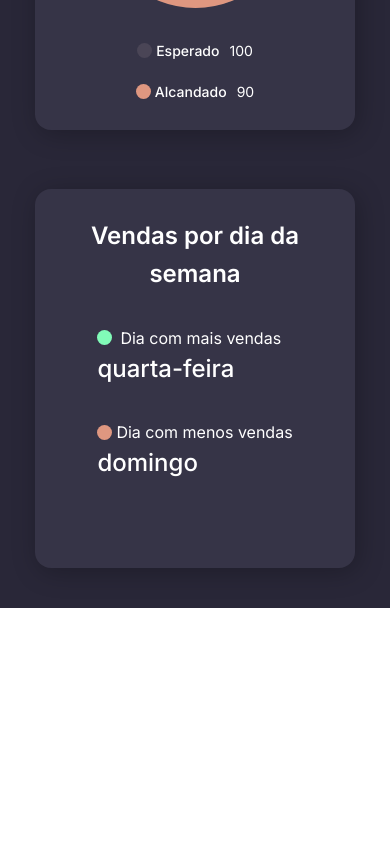
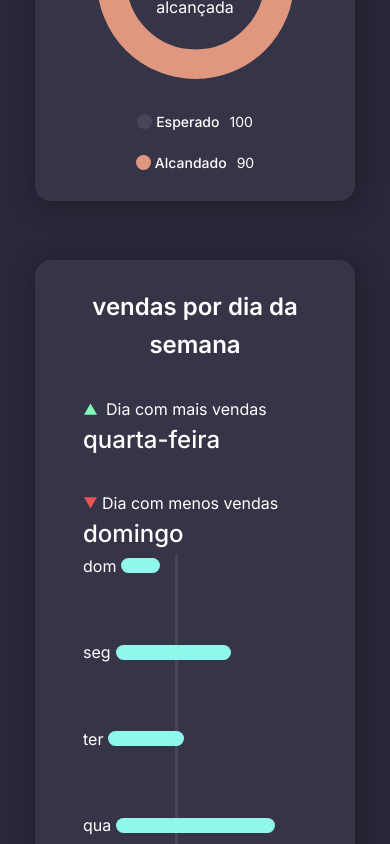
Before and after one commit to MicaelaPinheiroDS/dashboard-bora-codar, a React (Vite) app: page / in a window 390 px wide. Shown: the part 1156-2000 px from the top of the page. Before the commit the page ends 1764 px from the top, so only its background shows below. Built offline with nearby package versions, Linux system fonts and the light colour scheme.

Commit message:
create sales per day weak and adjust responsiveness

```diff
--- a/index.html
+++ b/index.html
@@ -6,9 +6,9 @@
     <link rel="preconnect" href="https://fonts.googleapis.com">
     <link rel="preconnect" href="https://fonts.gstatic.com" crossorigin>
     <link href="https://fonts.googleapis.com/css2?family=Inter:wght@400;500;600;700&display=swap" rel="stylesheet">
-    <title>Vite + React</title>
+    <title>Dashboard</title>
   </head>
-  <body>
+  <body class="bg-background-color text-white">
     <div id="root"></div>
     <script type="module" src="/src/main.jsx"></script>
   </body>
--- a/src/componets/card/index.jsx
+++ b/src/componets/card/index.jsx
@@ -1,7 +1,7 @@
-export function Card({ title, elementChildren}) {
+export function Card({ title, elementChildren }) {
     return (
-        <div className="flex flex-col items-center gap-8 lg:max-w-[1024px] lg:min-w-[296px] w-80 min-h-[379px] px-[48px] py-7 bg-background-card-color rounded-2xl shadow-3xl">
-            <h2 className="text-[24px] lg:text-start text-center font-semibold leading-[160%]">{title}</h2>
+        <div className="flex flex-col items-center gap-8 lg:w-full w-80 h-full px-[48px] py-7 m-auto bg-background-card-color rounded-2xl shadow-3xl">
+            <h2 className="text-[24px] lg:text-left text-center font-semibold leading-[160%] w-full">{title}</h2>
             {elementChildren}
         </div>
     )
--- /dev/null
+++ b/src/componets/salesPerDay /dataGraphDayWeek.jsx
@@ -0,0 +1,52 @@
+const valueFix = '15px'
+export const  dataGraphDayWeek = [
+    {
+        day: 'dom',
+        mobileWidth: 'w-[39px]',
+        mobileHeight: `h-[15px]`,
+        desktopWidth: `lg:w-[15px]`,
+        desktopHeight: 'lg:h-[39px]',
+    },
+    {
+        day: 'seg',
+        mobileWidth: 'w-[115px]',
+        mobileHeight: `h-[15px]`,
+        desktopWidth: `lg:w-[15px]`,
+        desktopHeight: 'lg:h-[115px]',
+    },
+    {
+        day: 'ter',
+        mobileWidth: 'w-[76px]',
+        mobileHeight: `h-[15px]`,
+        desktopWidth: `lg:w-[15px]`,
+        desktopHeight: 'lg:h-[76px]',
+    },
+    {
+        day: 'qua',
+        mobileWidth: 'w-[159px]',
+        mobileHeight: `h-[15px]`,
+        desktopWidth: `lg:w-[15px]`,
+        desktopHeight: 'lg:h-[159px]',
+    },
+    {
+        day: 'qui',
+        mobileWidth: 'w-[129px]',
+        mobileHeight: `h-[15px]`,
+        desktopWidth: `lg:w-[15px]`,
+        desktopHeight: 'lg:h-[129px]',
+    },
+    {
+        day: 'sex',
+        mobileWidth: 'w-[120px]',
+        mobileHeight: `h-[15px]`,
+        desktopWidth: `lg:w-[15px]`,
+        desktopHeight: 'lg:h-[120px]',
+    },
+    {
+        day: 'sab',
+        mobileWidth: 'w-[69px]',
+        mobileHeight: `h-[15px]`,
+        desktopWidth: `lg:w-[15px]`,
+        desktopHeight: 'lg:h-[69px]',
+    },
+]
--- a/src/componets/salesPerDay /index.jsx
+++ b/src/componets/salesPerDay /index.jsx
@@ -1,28 +1,56 @@
 import { Card } from "../card";
+import { dataGraphDayWeek } from "./dataGraphDayWeek";
+
 export function SalesPerDay() {
     function cardChildren() {
+        const itemGraph = dataGraphDayWeek.map(data => {
+            console.log(data)
+            return (
+                <div className="flex gap-[5px] lg:flex-col-reverse items-center" key={data.day}>
+                    <span>{data.day}</span>
+                    <span className={`inline-bock
+                        ${data.mobileWidth}
+                        ${data.mobileHeight}
+                        ${data.desktopWidth}
+                        ${data.desktopHeight}
+                        bg-[#90F7EC]
+                        rounded-full`}>
+                    </span>
+                </div>
+            )
+        })
         return(
-            <div>
+            <div className="lg:flex lg:justify-between w-full">
+                <div className="flex flex-col lg:flex-row gap-8">
                     <div className="flex flex-col gap-8">
                         <div>
                             <div className="flex gap-2 items-center">
-                            <span className="inline-block w-[15px] h-[15px] rounded-full bg-green"></span><span>Dia com mais vendas</span>
+                                <span className="bg-[url(./public/images/arrow-up.svg)] bg-no-repeat bg-center w-[15px] h-[15px]"></span><span>Dia com mais vendas</span>
                             </div>
                             <div className="text-[24px] leading-[38.4px] font-medium">quarta-feira</div>
                         </div>
                         <div>
                             <div className="flex gap-1 items-center">
-                            <span className="inline-block w-[15px] h-[15px] rounded-full bg-orange"></span><span>Dia com menos vendas</span>
+                                <span className="bg-[url(./public/images/arrow-down.svg)] bg-no-repeat bg-center w-[15px] h-[15px]"></span><span>Dia com menos vendas</span>
                             </div>
                             <div className="text-[24px] leading-[38.4px] font-medium">domingo</div>
                         </div>
+                    </div>
+
+                </div>
+                <div className="relative lg:flex lg:items-end">
+                    <div className="w-[3px] lg:w-full h-full lg:h-[3px] rounded-full bg-dark-purple absolute left-[92px] bottom-0 lg:bottom-[92px] lg:left-0 z-1"></div>
+                    <div className="flex flex-col lg:flex-row gap-[62.5px] relative z-10 pb-[17px]">
+                        {itemGraph}
+                    </div>
+
                 </div>
             </div>
         )
     }
     return(
         <div>
-            <Card title="Vendas por dia da semana" elementChildren={cardChildren()} />
+            <Card title='vendas por dia da semana' elementChildren={cardChildren()} />
         </div>
     )
 }
--- a/src/pages/home/index.jsx
+++ b/src/pages/home/index.jsx
@@ -5,13 +5,13 @@ import { SalesPerDay } from "../../componets/salesPerDay "
 
 export function Home() {
     return (
-        <div className="m-auto flex flex-col items-center gap-[59px] lg:justify-center w-screen min-h-screen py-10 px-10 bg-background-color text-white">
-        <div className="flex flex-col items-center lg:flex-row lg:items-start gap-4">
+        <div className="m-auto flex flex-col items-center h-screen gap-[59px] lg:justify-center lg:w-[1120px] py-28">
+        <div className="flex flex-col items-center lg:flex-row lg:items-start gap-8 w-full">
             <Overview />
             <ClosedSales />
             <MonthlyGoal />
         </div>
-        <div>
+        <div className="w-full">
             <SalesPerDay />
         </div>
         </div>
--- a/tailwind.config.cjs
+++ b/tailwind.config.cjs
@@ -19,6 +19,9 @@ module.exports = {
     extend: {
       boxShadow: {
         '3xl': '3px 4px 26px rgba(0, 0, 0, 0.25)',
+      },
+      screens: {
+        'lg': '1120px'
       }
     },
   },
```
Also changed, not shown: public/images/arrow-down.svg (added), public/images/arrow-up.svg (added). Lines whose indentation alone changed are shown as unchanged.
